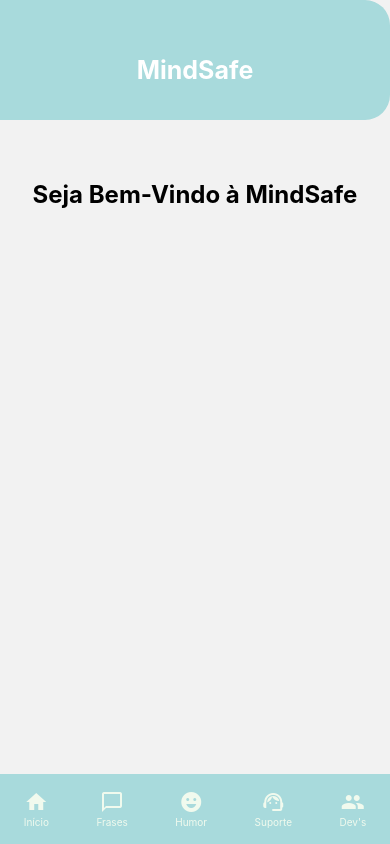
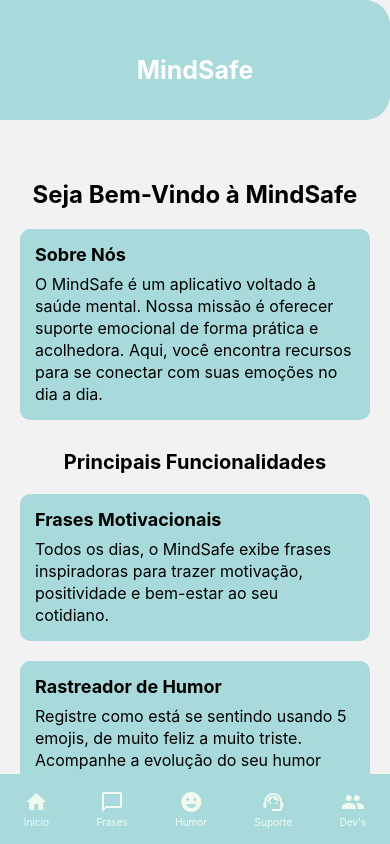
Before and after one commit to Murillo77/CP2-MOBILE, a React Native app in the folder cp2/: screen / in a window 390 px wide. Built offline with nearby package versions, Linux system fonts and the light colour scheme.

Commit message:
Pagina inicial atualizada.

```diff
--- a/cp2/App.js
+++ b/cp2/App.js
@@ -17,6 +17,39 @@ function Home() {
       <Header/>
       <ScrollView contentContainerStyle={styles.scrollContent}>
         <Text style={styles.titulo}>Seja Bem-Vindo à MindSafe</Text>
+
+
+        <View style={styles.box}>
+          <Text style={styles.boxTitle}>Sobre Nós</Text>
+          <Text style={styles.boxText}>
+            O MindSafe é um aplicativo voltado à saúde mental. Nossa missão é oferecer suporte emocional de forma prática e acolhedora. Aqui, você encontra recursos para se conectar com suas emoções no dia a dia.
+          </Text>
+        </View>
+
+
+        <Text style={styles.funcTitle}>Principais Funcionalidades</Text>
+
+        <View style={styles.box}>
+          <Text style={styles.boxTitle}>Frases Motivacionais</Text>
+          <Text style={styles.boxText}>
+            Todos os dias, o MindSafe exibe frases inspiradoras para trazer motivação, positividade e bem-estar ao seu cotidiano.
+          </Text>
+        </View>
+
+        <View style={styles.box}>
+          <Text style={styles.boxTitle}>Rastreador de Humor</Text>
+          <Text style={styles.boxText}>
+            Registre como está se sentindo usando 5 emojis, de muito feliz a muito triste. Acompanhe a evolução do seu humor com o tempo e entenda melhor suas emoções.
+          </Text>
+        </View>
+
+        <View style={styles.box}>
+          <Text style={styles.boxTitle}>Dicas de Saúde Mental</Text>
+          <Text style={styles.boxText}>
+            Descubra indicações de aplicativos e sites confiáveis especializados em saúde mental, ideais para aprofundar seu cuidado emocional e psicológico.
+          </Text>
+        </View>
+
       </ScrollView>
       <Rodape />
     </View>
@@ -43,7 +76,7 @@ const styles = StyleSheet.create({
   },
   scrollContent: {
     padding: 20,
-    paddingBottom: 80, // espaço pro rodapé
+    paddingBottom: 80,
   },
   titulo: {
     fontSize: 24,
@@ -51,4 +84,25 @@ const styles = StyleSheet.create({
     textAlign: 'center',
     marginTop: 40,
   },
+  funcTitle: {
+    fontSize: 20,
+    fontWeight: 'bold',
+    marginTop: 30,
+    textAlign: 'center',
+  },
+  box: {
+    backgroundColor: '#A8DADC',
+    padding: 15,
+    borderRadius: 10,
+    marginTop: 20,
+  },
+  boxTitle: {
+    fontSize: 18,
+    fontWeight: 'bold',
+    marginBottom: 8,
+  },
+  boxText: {
+    fontSize: 16,
+    lineHeight: 22,
+  },
 });
```
